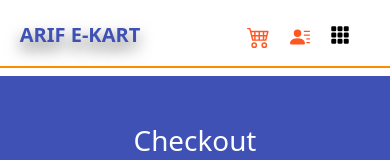
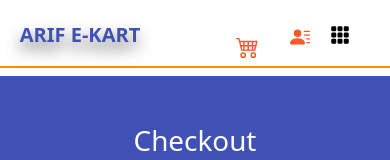
Before and after one commit to arifweb2020/eKart, a React (Create React App) app: page /checkout in a window 390 px wide. Shown: the top 160 px of the page. Built offline with nearby package versions, Linux system fonts and the light colour scheme.

Commit message:
cart icon added

```diff
--- a/src/components/navigation/NavBar.js
+++ b/src/components/navigation/NavBar.js
@@ -48,8 +48,8 @@ function NavBar(props) {
                     </ul>
                 </div>
                 <div className='cartIcons'>
-                    <div style={{position:"relative",top:"0px"}}>
-                        <SlideModal cmd={arif}/><span style={{ position: "relative", top: "-23px",left:"24px", color: "black",fontWeight:"500" }}> {itemCount || ""}</span>
+                    <div style={{position:"relative",top:"10px",left:"-11px"}}>
+                        <SlideModal cmd={arif}/><span style={{ position: "relative", top: "-31px",left:"24px", color: "black",fontWeight:"500" }}> {itemCount || ""}</span>
                     </div>
                     <div>
                         <BsPersonLinesFill style={{ color: "#ff5722", fontSize: "20px", cursor: "pointer" }} onClick={()=> navigate("/user")}/>
--- a/src/components/navigation/style.scss
+++ b/src/components/navigation/style.scss
@@ -89,6 +89,7 @@ ul li .active{
     position: fixed;
     z-index: 9999;
     border-bottom: 2px solid darkorange;
+    box-shadow: 15px 0px 10px -15px #111;
 }
   .innerNavbar{
     max-width:95%;
```
